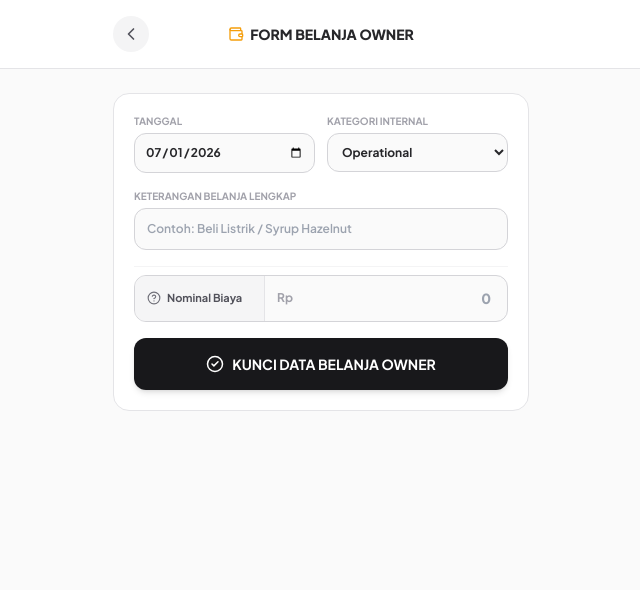
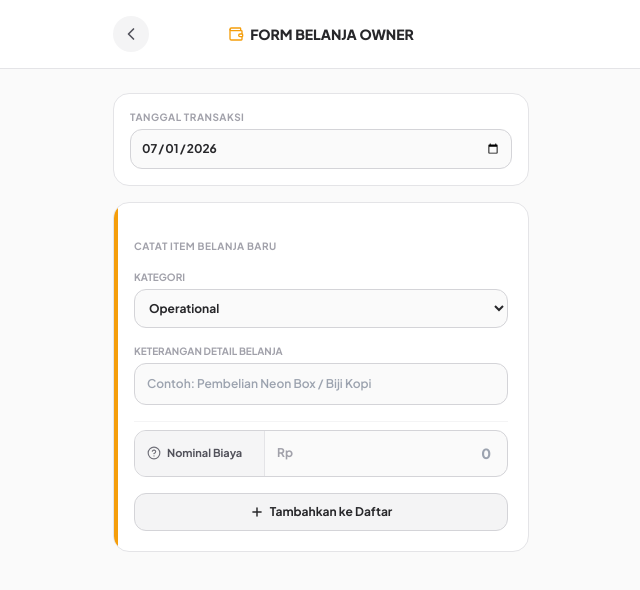
Before and after one commit to ovansahlan/bara-app, a Next.js app: page /owner/belanja in a window 1280 px wide. Shown: the top 590 px of the page, without its empty margins (319-959 px from the left). Built offline with nearby package versions, Linux system fonts and the light colour scheme.

Commit message:
form owner

```diff
--- a/app/api/owner/route.ts
+++ b/app/api/owner/route.ts
@@ -50,7 +50,6 @@ export async function GET(request: Request) {
     let totalPengeluaranKruBulanIni = 0;
     let totalBelanjaOwnerBulanIni = 0;
 
-    // 1. Omset
     (resPenjualan.data.values || []).slice(1).forEach(row => {
       const tgl = row[0] ? row[0].toString().trim() : '';
       if (tgl.startsWith(prefixTanggalWeb) || tgl.endsWith(prefixTanggalID)) {
@@ -62,7 +61,6 @@ export async function GET(request: Request) {
       }
     });
 
-    // 2. Pengeluaran Kru
     (resPengeluaran.data.values || []).slice(1).forEach(row => {
       const tgl = row[0] ? row[0].toString().trim() : '';
       if (tgl.startsWith(prefixTanggalWeb) || tgl.endsWith(prefixTanggalID)) {
@@ -70,7 +68,6 @@ export async function GET(request: Request) {
       }
     });
 
-    // 3. Belanja Owner
     (resBelanjaOwner.data.values || []).slice(1).forEach(row => {
       const tgl = row[0] ? row[0].toString().trim() : '';
       if (tgl.startsWith(prefixTanggalWeb) || tgl.endsWith(prefixTanggalID)) {
@@ -78,7 +75,6 @@ export async function GET(request: Request) {
       }
     });
 
-    // 4. Moving Average Gudang + FIX PEMBULATAN MATEMATIKA
     const kalkulasiGudang: Record<string, { totalQtyIn: number; totalCostIn: number; totalQtyOut: number }> = {};
 
     const rowsIn = resStokIn.data.values || [];
@@ -103,13 +99,9 @@ export async function GET(request: Request) {
       const item = kalkulasiGudang[id];
       const hrgRata2 = item.totalQtyIn > 0 ? (item.totalCostIn / item.totalQtyIn) : 0;
       const sisaStok = item.totalQtyIn - item.totalQtyOut;
-      if (sisaStok > 0) {
-        // KODE SAKTI: Membulatkan perkiraan pecahan ke rupiah utuh terdekat
-        totalNilaiAsetGudangAktif += Math.round(sisaStok * hrgRata2);
-      }
+      if (sisaStok > 0) totalNilaiAsetGudangAktif += Math.round(sisaStok * hrgRata2);
     });
 
-    // Membulatkan hasil kalkulasi akhir agar aman dari sisa pecahan mikro JavaScript
     totalNilaiAsetGudangAktif = Math.round(totalNilaiAsetGudangAktif);
     const sisaKasGudangFisik = Math.round(8000000 - totalNilaiAsetGudangAktif);
     const sisaSaldoBersihBara = Math.round(omsetBulanIni.total - totalPengeluaranKruBulanIni - totalBelanjaOwnerBulanIni);
@@ -138,22 +130,56 @@ export async function GET(request: Request) {
   }
 }
 
+// LOGIKA POST BARU UNTUK MULTI-INPUT BELANJA OWNER
 export async function POST(request: Request) {
-  // ... fungsi POST Anda di bawahnya tetap biarkan sama
   try {
     const body = await request.json();
-    const { tanggal, kategori, keterangan, nominal } = body;
+    const { tanggal, daftarBelanja } = body;
+
+    if (!daftarBelanja || !Array.isArray(daftarBelanja) || daftarBelanja.length === 0) {
+      return NextResponse.json({ error: 'Daftar belanja masih kosong.' }, { status: 400 });
+    }
+
     const spreadsheetId = process.env.GOOGLE_SHEET_ID;
     const clientEmail = process.env.GOOGLE_SERVICE_ACCOUNT_EMAIL;
     const privateKey = process.env.GOOGLE_PRIVATE_KEY;
-    if (!spreadsheetId || !clientEmail || !privateKey) return NextResponse.json({ error: 'Error' }, { status: 500 });
+
+    if (!spreadsheetId || !clientEmail || !privateKey) {
+      return NextResponse.json({ error: 'Kredensial server tidak lengkap.' }, { status: 500 });
+    }
+
     const formattedKey = privateKey.replace(/^"|"$/g, '').replace(/\\n/g, '\n');
-    const auth = new google.auth.JWT({ email: clientEmail, key: formattedKey, scopes: ['https://www.googleapis.com/auth/spreadsheets'] });
+    const auth = new google.auth.JWT({
+      email: clientEmail,
+      key: formattedKey,
+      scopes: ['https://www.googleapis.com/auth/spreadsheets'],
+    });
+
     const sheets = google.sheets({ version: 'v4', auth });
+
     const [year, month, day] = tanggal.split('-');
     const formatTanggalID = `${day}/${month}/${year}`;
-    const dataBaris = [formatTanggalID, kategori, keterangan, nominal];
-    await sheets.spreadsheets.values.append({ spreadsheetId, range: 'Belanja_Owner!A:D', valueInputOption: 'USER_ENTERED', insertDataOption: 'INSERT_ROWS', requestBody: { values: [dataBaris] } });
-    return NextResponse.json({ success: true, message: 'Berhasil' });
-  } catch (e) { return NextResponse.json({ error: 'Error' }, { status: 500 }); }
+
+    // Susun seluruh item menjadi array multi-dimensi untuk ditembak sekaligus
+    const kumpulanBarisBaru = daftarBelanja.map((item: any) => [
+      formatTanggalID,
+      item.kategori,
+      item.keterangan,
+      item.nominal
+    ]);
+
+    await sheets.spreadsheets.values.append({
+      spreadsheetId,
+      range: 'Belanja_Owner!A:D',
+      valueInputOption: 'USER_ENTERED',
+      insertDataOption: 'INSERT_ROWS',
+      requestBody: { values: kumpulanBarisBaru },
+    });
+
+    return NextResponse.json({ success: true, message: `${daftarBelanja.length} catatan belanja owner berhasil dikunci!` });
+
+  } catch (error: any) {
+    console.error('API Owner POST Error:', error);
+    return NextResponse.json({ error: 'Gagal menyimpan data.' }, { status: 500 });
+  }
 }
--- a/app/owner/belanja/page.tsx
+++ b/app/owner/belanja/page.tsx
@@ -2,13 +2,24 @@
 
 import React, { useState, FormEvent } from 'react';
 import { useRouter } from 'next/navigation';
-import { ChevronLeft, CheckCircle2, RefreshCw, Wallet, HelpCircle } from 'lucide-react';
+import { ChevronLeft, CheckCircle2, RefreshCw, Wallet, HelpCircle, Plus, Trash2, ListChecks } from 'lucide-react';
+
+interface ItemBelanja {
+  kategori: string;
+  keterangan: string;
+  nominal: number;
+}
 
 export default function InputBelanjaOwner() {
   const router = useRouter();
   const [isSubmitting, setIsSubmitting] = useState<boolean>(false);
-  const [form, setForm] = useState({
-    tanggal: new Date().toISOString().split('T')[0],
+  const [tanggal, setTanggal] = useState<string>(new Date().toISOString().split('T')[0]);
+
+  // State untuk menampung daftar keranjang (multi-input)
+  const [daftarBelanja, setDaftarBelanja] = useState<ItemBelanja[]>([]);
+
+  // State untuk form input individual
+  const [inputItem, setInputItem] = useState({
     kategori: 'Operational',
     keterangan: '',
     nominal: ''
@@ -23,12 +34,33 @@ export default function InputBelanjaOwner() {
 
   const bersihAngka = (teks: string) => parseInt(teks.replace(/\./g, ''), 10) || 0;
 
-  const handleSimpanBelanja = async (e: FormEvent) => {
+  // 1. Tambah ke Draft
+  const handleTambahKeDaftar = (e: FormEvent) => {
     e.preventDefault();
-    const nominalMurni = bersihAngka(form.nominal);
+    const nominalMurni = bersihAngka(inputItem.nominal);
     if (nominalMurni <= 0) return alert("Masukkan nominal biaya belanja yang valid!");
-    if (!form.keterangan.trim()) return alert("Isi keterangan detail belanja!");
+    if (!inputItem.keterangan.trim()) return alert("Isi keterangan detail belanja!");
 
+    const itemBaru: ItemBelanja = {
+      kategori: inputItem.kategori,
+      keterangan: inputItem.keterangan,
+      nominal: nominalMurni
+    };
+
+    setDaftarBelanja([...daftarBelanja, itemBaru]);
+
+    // Kosongkan form input setelah masuk keranjang, biarkan kategori tetap sama
+    setInputItem({ ...inputItem, keterangan: '', nominal: '' });
+  };
+
+  // 2. Hapus dari Draft
+  const hapusItemBelanja = (index: number) => {
+    setDaftarBelanja(daftarBelanja.filter((_, i) => i !== index));
+  };
+
+  // 3. Simpan Semua ke Server
+  const handleSimpanSemua = async () => {
+    if (daftarBelanja.length === 0) return alert("Daftar belanja masih kosong!");
     setIsSubmitting(true);
 
     try {
@@ -36,29 +68,31 @@ export default function InputBelanjaOwner() {
         method: 'POST',
         headers: { 'Content-Type': 'application/json' },
         body: JSON.stringify({
-          tanggal: form.tanggal,
-          kategori: form.kategori,
-          keterangan: form.keterangan,
-          nominal: nominalMurni
+          tanggal: tanggal,
+          daftarBelanja: daftarBelanja
         }),
       });
 
       if (response.ok) {
-        alert("✅ Data pengeluaran owner berhasil masuk ke sheet!");
-        setForm({ ...form, keterangan: '', nominal: '' });
-        router.push('/owner'); // Balik ke halaman konsol utama owner
+        alert("✅ Seluruh data belanja owner berhasil dikunci ke spreadsheet!");
+        setDaftarBelanja([]);
+        router.push('/owner');
       } else {
         alert("❌ Gagal menyimpan data belanja.");
       }
     } catch (err) {
       console.error(err);
+      alert("❌ Terjadi kendala jaringan.");
     } finally {
       setIsSubmitting(false);
     }
   };
 
+  const totalNilaiBelanja = daftarBelanja.reduce((sum, item) => sum + item.nominal, 0);
+
   return (
     <div className="min-h-screen bg-zinc-50 text-zinc-900 pb-24">
+      {/* HEADER */}
       <div className="bg-white border-b border-zinc-200 sticky top-0 z-20 shadow-xs">
         <div className="max-w-md mx-auto px-4 py-4 flex items-center justify-between">
           <button onClick={() => router.push('/owner')} className="p-2 bg-zinc-100 text-zinc-600 rounded-full">
@@ -71,24 +105,29 @@ export default function InputBelanjaOwner() {
         </div>
       </div>
 
-      <div className="max-w-md mx-auto px-4 mt-6">
-        <form onSubmit={handleSimpanBelanja} className="bg-white p-5 rounded-2xl border border-zinc-200 shadow-2xs space-y-4">
-          <div className="grid grid-cols-2 gap-3">
-            <div>
-              <label className="block text-[10px] font-bold text-zinc-400 uppercase mb-1">Tanggal</label>
-              <input type="date" value={form.tanggal} onChange={(e) => setForm({...form, tanggal: e.target.value})} className="w-full p-2.5 bg-zinc-50 border border-zinc-300 rounded-xl text-xs font-bold text-zinc-800 outline-none" required />
-            </div>
-            <div>
-              <label className="block text-[10px] font-bold text-zinc-400 uppercase mb-1">Kategori Internal</label>
-              <select value={form.kategori} onChange={(e) => setForm({...form, kategori: e.target.value})} className="w-full p-2.5 bg-zinc-50 border border-zinc-300 rounded-xl text-xs font-bold text-zinc-800 outline-none cursor-pointer" required>
-                {daftarKategori.map(k => <option key={k} value={k}>{k}</option>)}
-              </select>
-            </div>
+      <div className="max-w-md mx-auto px-4 mt-6 space-y-4">
+
+        {/* INPUT TANGGAL (METADATA UTAMA) */}
+        <div className="bg-white p-4 rounded-2xl border border-zinc-200 shadow-2xs">
+          <label className="block text-[10px] font-bold text-zinc-400 uppercase tracking-wider mb-1">Tanggal Transaksi</label>
+          <input type="date" value={tanggal} onChange={(e) => setTanggal(e.target.value)} className="w-full p-2.5 bg-zinc-50 border border-zinc-300 rounded-xl text-xs font-bold text-zinc-800 outline-none" required />
+        </div>
+
+        {/* FORM INPUT DRAFT */}
+        <form onSubmit={handleTambahKeDaftar} className="bg-white p-5 rounded-2xl border border-zinc-200 shadow-2xs space-y-4 relative overflow-hidden">
+          <div className="absolute top-0 left-0 bottom-0 w-1 bg-amber-500"></div>
+          <span className="text-[10px] font-bold text-zinc-400 uppercase tracking-wider block">Catat Item Belanja Baru</span>
+
+          <div>
+            <label className="block text-[10px] font-bold text-zinc-400 uppercase mb-1">Kategori</label>
+            <select value={inputItem.kategori} onChange={(e) => setInputItem({...inputItem, kategori: e.target.value})} className="w-full p-2.5 bg-zinc-50 border border-zinc-300 rounded-xl text-xs font-bold text-zinc-800 outline-none cursor-pointer" required>
+              {daftarKategori.map(k => <option key={k} value={k}>{k}</option>)}
+            </select>
           </div>
 
           <div>
-            <label className="block text-[10px] font-bold text-zinc-400 uppercase mb-1">Keterangan Belanja Lengkap</label>
-            <input type="text" placeholder="Contoh: Beli Listrik / Syrup Hazelnut" value={form.keterangan} onChange={(e) => setForm({...form, keterangan: e.target.value})} className="w-full p-3 bg-zinc-50 border border-zinc-300 rounded-xl text-xs font-semibold outline-none focus:bg-white" required />
+            <label className="block text-[10px] font-bold text-zinc-400 uppercase mb-1">Keterangan Detail Belanja</label>
+            <input type="text" placeholder="Contoh: Pembelian Neon Box / Biji Kopi" value={inputItem.keterangan} onChange={(e) => setInputItem({...inputItem, keterangan: e.target.value})} className="w-full p-3 bg-zinc-50 border border-zinc-300 rounded-xl text-xs font-semibold outline-none focus:bg-white" required />
           </div>
 
           <div className="pt-2 border-t border-zinc-100">
@@ -98,15 +137,53 @@ export default function InputBelanjaOwner() {
                 <span className="text-[11px] font-bold text-zinc-600">Nominal Biaya</span>
               </div>
               <div className="pl-3 pr-1 text-zinc-400 font-bold text-xs">Rp</div>
-              <input type="text" inputMode="numeric" placeholder="0" value={form.nominal} onChange={(e) => setForm({...form, nominal: formatRupiah(e.target.value)})} className="w-full py-3 pr-4 bg-transparent text-sm font-black text-zinc-800 outline-none text-right" required />
+              <input type="text" inputMode="numeric" placeholder="0" value={inputItem.nominal} onChange={(e) => setInputItem({...inputItem, nominal: formatRupiah(e.target.value)})} className="w-full py-3 pr-4 bg-transparent text-sm font-black text-zinc-800 outline-none text-right" required />
             </div>
           </div>
 
-          <button type="submit" disabled={isSubmitting} className={`w-full py-4 text-white font-bold text-sm rounded-xl flex items-center justify-center gap-2 shadow-md ${isSubmitting ? 'bg-zinc-400' : 'bg-zinc-900 hover:bg-zinc-800'}`}>
-            {isSubmitting ? <RefreshCw size={18} className="animate-spin" /> : <CheckCircle2 size={18} />}
-            {isSubmitting ? 'Mengunci Data...' : 'KUNCI DATA BELANJA OWNER'}
+          <button type="submit" className="w-full py-2.5 bg-zinc-100 text-zinc-800 text-xs font-bold rounded-xl flex items-center justify-center gap-1.5 hover:bg-zinc-200 transition-colors border border-zinc-300">
+            <Plus size={14} strokeWidth={2.5} /> Tambahkan ke Daftar
           </button>
         </form>
+
+        {/* AREA KERANJANG (TAMPIL JIKA ADA ISINYA) */}
+        {daftarBelanja.length > 0 && (
+          <div className="bg-zinc-900 p-5 rounded-3xl border border-zinc-800 shadow-md text-white space-y-4">
+            <div className="flex justify-between items-center border-b border-zinc-800 pb-2">
+              <span className="text-[10px] font-bold text-zinc-400 uppercase tracking-wider flex items-center gap-1.5">
+                <ListChecks size={12} /> Daftar Belanja
+              </span>
+              <span className="text-sm font-black text-amber-400">Total: Rp {totalNilaiBelanja.toLocaleString('id-ID')}</span>
+            </div>
+
+            <div className="space-y-2 max-h-48 overflow-y-auto pr-1">
+              {daftarBelanja.map((item, idx) => (
+                <div key={idx} className="bg-zinc-800/90 p-3 rounded-xl border border-zinc-700/60 text-xs flex justify-between items-center">
+                  <div>
+                    <h4 className="font-bold text-white capitalize">{item.keterangan}</h4>
+                    <p className="text-[10px] text-zinc-400 mt-1 font-medium bg-zinc-700/50 w-fit px-1.5 py-0.5 rounded">
+                      {item.kategori}
+                    </p>
+                  </div>
+                  <div className="flex items-center gap-3">
+                    <span className="font-bold text-zinc-200">Rp {item.nominal.toLocaleString('id-ID')}</span>
+                    <button type="button" onClick={() => hapusItemBelanja(idx)} className="p-1.5 text-zinc-500 hover:text-rose-400 transition-colors">
+                      <Trash2 size={14} />
+                    </button>
+                  </div>
+                </div>
+              ))}
+            </div>
+
+            <button type="button" onClick={handleSimpanSemua} disabled={isSubmitting} className={`w-full py-4 text-white font-bold text-xs rounded-xl flex items-center justify-center gap-2 transition-all active:scale-95 shadow-md ${
+                isSubmitting ? 'bg-zinc-700 cursor-not-allowed' : 'bg-amber-600 hover:bg-amber-700'
+              }`}
+            >
+              <CheckCircle2 size={14} /> {isSubmitting ? 'Mengirim Data...' : `SIMPAN SEMUA ${daftarBelanja.length} ITEM BELANJA`}
+            </button>
+          </div>
+        )}
+
       </div>
     </div>
   );
```
